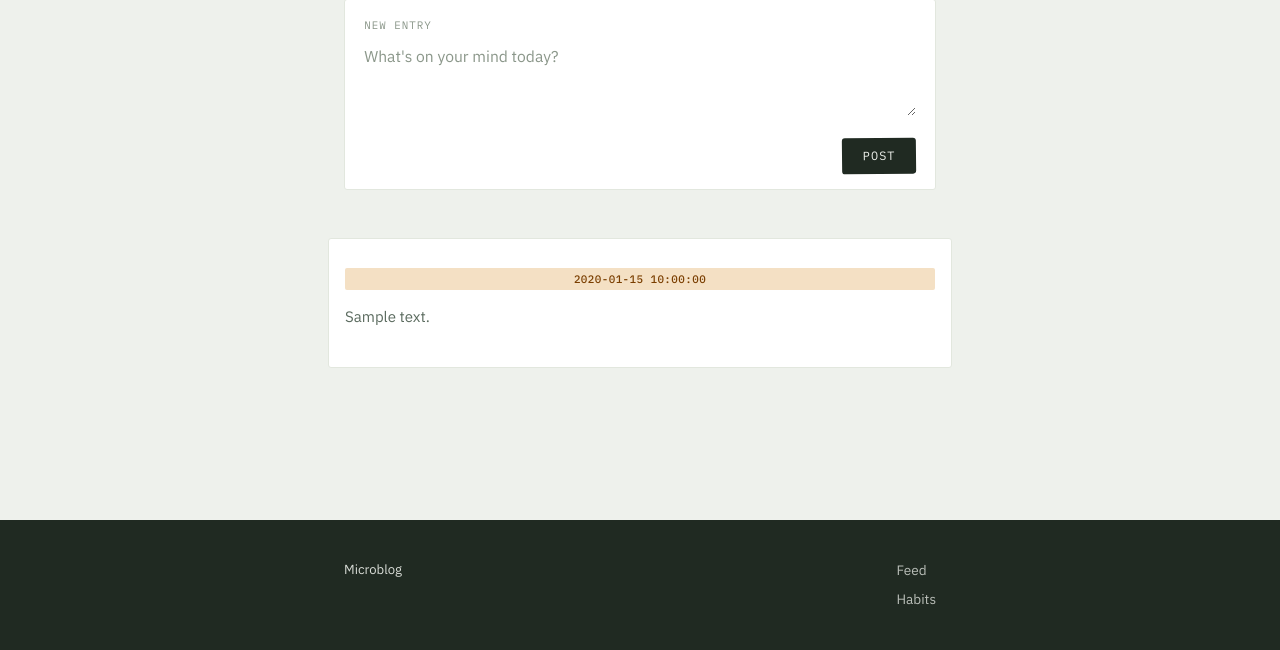
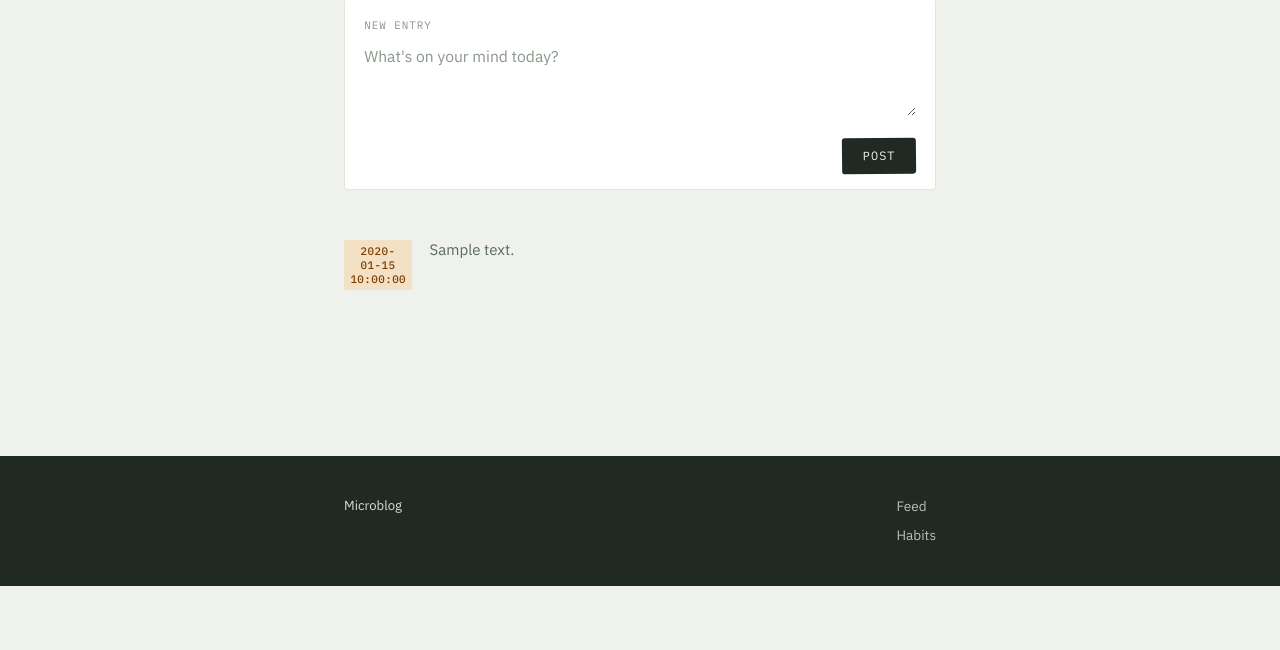
Before and after one commit to faisalkhan-tz/microblog, a Flask app: page /microblog/ in a window 1280 px wide. Shown: the part 203-853 px from the top of the page. After the commit the page ends 789 px from the top, so only its background shows below. Run offline with Flask 3, Linux system fonts and the light colour scheme; a database or web service that is not in the repository returns one stand-in record (values such as "Sample title").

Commit message:
Refactor microblog entry layout and enhance styling for improved readability

```diff
--- a/app/microblog/static/microblog.css
+++ b/app/microblog/static/microblog.css
@@ -205,15 +205,25 @@
     flex-direction: column;
   }
 
+  .entry {
+    display: flex;
+    align-items: flex-start;
+    gap: 1.1rem;
+    padding: 1.35rem 0;
+    border-bottom: 1px solid var(--rule);
+  }
+
   .entry:first-child { padding-top: 0; }
   .entry:last-child { border-bottom: none; }
 
   .entry-day {
+    flex: none;
+    width: 4.25rem;
+    padding-top: 0.1rem;
     font-family: "IBM Plex Mono", ui-monospace, monospace;
     font-size: 0.68rem;
     letter-spacing: 0.04em;
     color: var(--ink-faint);
-    padding-top: 0.3rem;
   }
 
   .entry-day span {
@@ -221,10 +231,10 @@
     background: var(--accent-soft);
     color: var(--accent-ink);
     border-radius: 2px;
-    padding: 0.15rem 0.4rem;
+    padding: 0.25rem 0.4rem;
     text-align: center;
-    margin-bottom: 0.5rem;
     font-weight: 500;
+    line-height: 1.3;
   }
 
   .entry-title {
@@ -243,21 +253,22 @@
   }
 
   .entry-body {
+    flex: 1;
+    min-width: 0;
     color: var(--ink-soft);
     font-size: 0.94rem;
-    max-width: 34rem;
+    margin: 0;
   }
 
-  .entry.featured {
+  .entries-empty {
+    padding: 2.5rem 1.25rem;
+    text-align: center;
+    color: var(--ink-faint);
+    font-size: 0.95rem;
     background: var(--surface);
-    margin: 0 -1rem 0.5rem;
-    padding: 1.5rem 1rem;
-    border: 1px solid var(--surface-line);
-    border-bottom: 1px solid var(--surface-line);
-    border-radius: 3px;
+    border: 1px dashed var(--surface-line);
+    border-radius: 4px;
   }
-
-  .entry.featured + .entry { padding-top: 1.5rem; }
 
   footer {
     background: var(--stamp-bg);
--- a/app/microblog/templates/microblog.html
+++ b/app/microblog/templates/microblog.html
@@ -53,12 +53,12 @@
 
       <section class="entries">
         {% for entry_id, content, date in entries %}
-        <article class="entry {% if loop.first %}featured{% endif %}">
+        <article class="entry">
           <div class="entry-day"><span>{{ date }}</span></div>
           <p class="entry-body">{{ content }}</p>
         </article>
         {% else %}
-        <p class="entry-body">No entries yet — write the first one above.</p>
+        <p class="entries-empty">No entries yet — write the first one above.</p>
         {% endfor %}
       </section>
     </div>
```
Also changed, not shown: app/habit_tracker/static/habit_tracker.css (+25 -6 lines).
